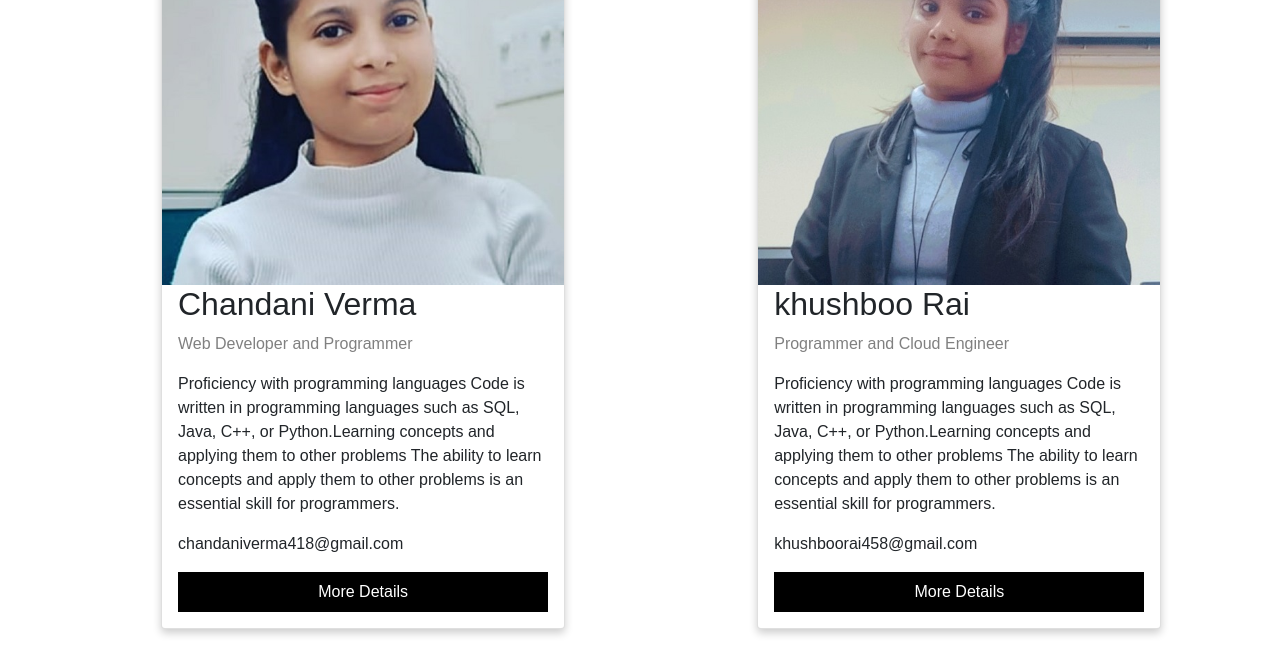
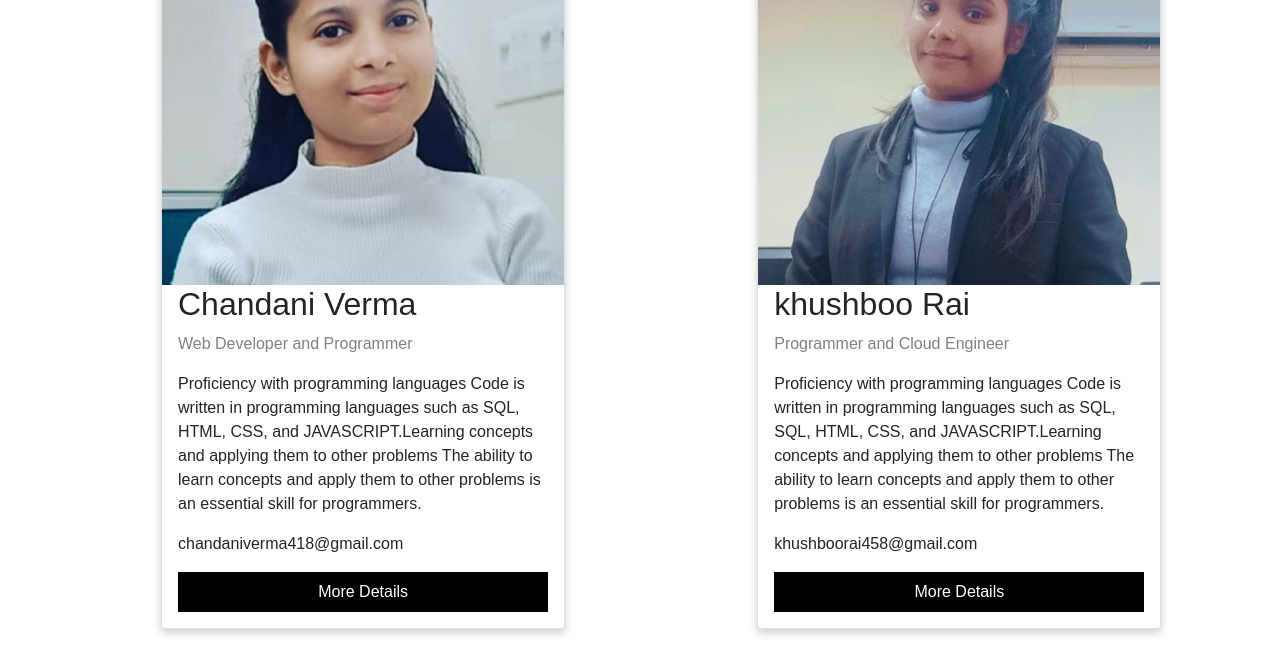
Before and after one commit to Chandani1234567/TeamProject, a plain HTML site: page contact1.html in a window 1280 px wide. Shown: the part 565-1236 px from the top of the page. Drawn offline with nearby package versions, Linux system fonts and the light colour scheme.

Commit message:
Update contact1.html

```diff
--- a/contact1.html
+++ b/contact1.html
@@ -257,8 +257,8 @@
         <div class="container">
           <h2>Chandani Verma</h2>
           <p class="title">Web Developer and Programmer</p>
-          <p>Proficiency with programming languages Code is written in programming languages such as SQL, Java, C++, or
-            Python.Learning concepts and applying them to other problems The ability to learn concepts and apply them to
+          <p>Proficiency with programming languages Code is written in programming languages such as SQL, HTML, CSS, and
+            JAVASCRIPT.Learning concepts and applying them to other problems The ability to learn concepts and apply them to
             other problems is an essential skill for programmers.</p>
           <p>chandaniverma418@gmail.com</p>
           <p><a href=" https://chandani1234567.github.io/creative-cv/"></a><button class="button">More Details</button>
@@ -273,8 +273,8 @@
         <div class="container">
           <h2>khushboo Rai</h2>
           <p class="title">Programmer and Cloud Engineer</p>
-          <p>Proficiency with programming languages Code is written in programming languages such as SQL, Java, C++, or
-            Python.Learning concepts and applying them to other problems The ability to learn concepts and apply them to
+          <p>Proficiency with programming languages Code is written in programming languages such as SQL, SQL, HTML, CSS, and
+            JAVASCRIPT.Learning concepts and applying them to other problems The ability to learn concepts and apply them to
             other problems is an essential skill for programmers.</p>
           <p>khushboorai458@gmail.com</p>
           <p><a href="https://khushboo55555.github.io/portfolio/"><button class="button">More Details</button></a></p>
```
